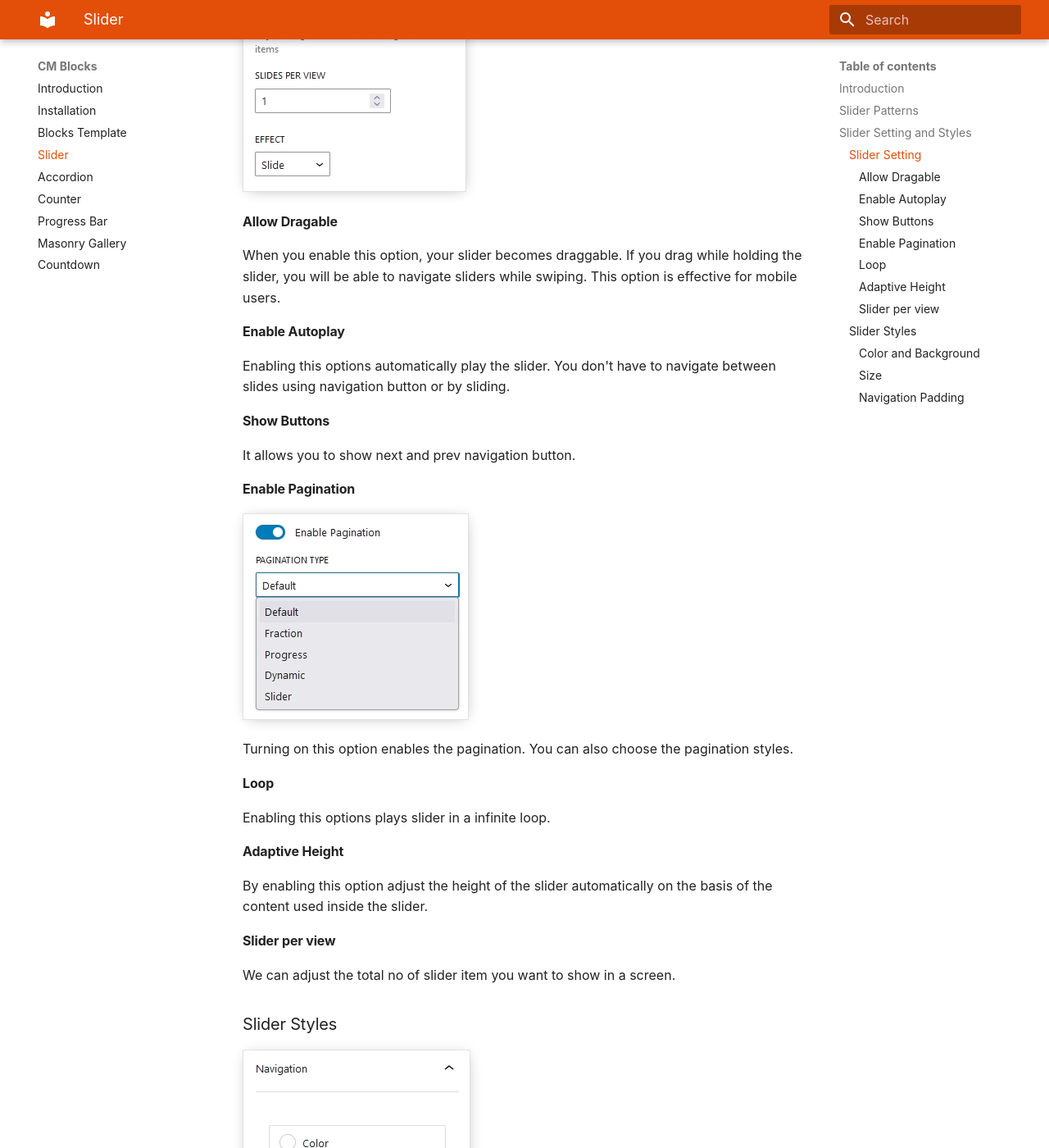
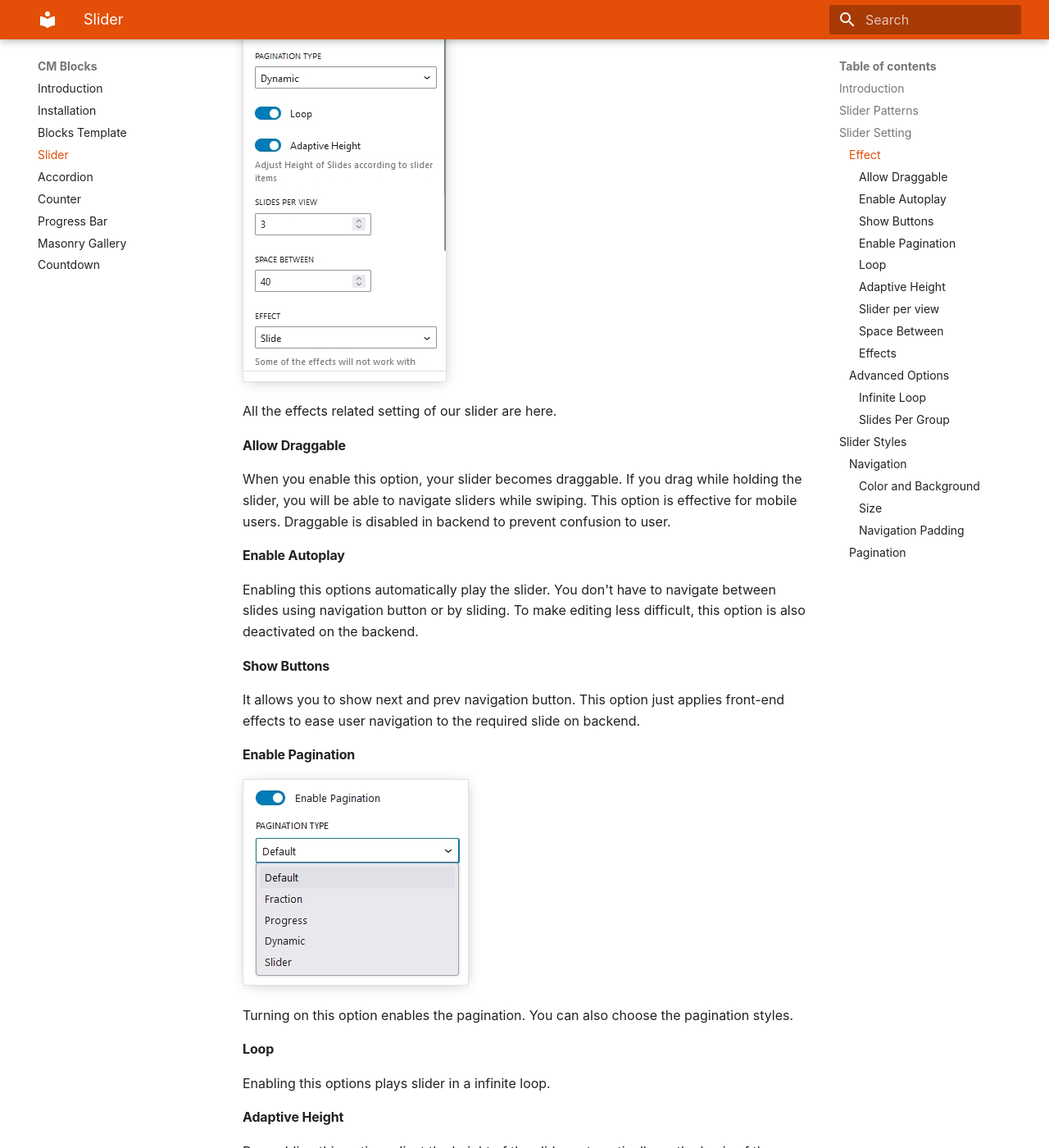
Before and after one commit to codemanas/cm-blocks-docs, an MkDocs documentation site: the page built from docs/slider.md, in a window 1280 px wide and 1400 px high, scrolled down 1628 px. Shown: the whole window at 82% size. Built offline with MkDocs 1.6.1 and Material for MkDocs 9.7.7, drawn with Linux system fonts in a browser that asks for light colours; some web fonts are replaced; some of the changed text lies outside the part shown.

Commit message:
updated cm slider documentation

```diff
--- a/docs/slider.md
+++ b/docs/slider.md
@@ -5,22 +5,24 @@
 ![CM  Block Banner](img/Slider/slider-patterns.jpg)
 
 To use Our blocks you can directly press <b>+</b> button and search for CM Slider block. You can either start building slider from scratch or choose out beautiful prebuild patterns. Currently there are 5 beautiful slider templates available, which you can use it or also can modify as well.
-## Slider Setting and Styles
-Slider options and customization  is categorized into Setting and Styles.
 
-![CM  Block Banner](img/Slider/setting-styles.jpg)
-
-### Slider Setting
+## Slider Setting
 ![CM  Block Banner](img/Slider/slider-setting-effects.jpg)
 
-#### Allow Dragable
-When you enable this option, your slider becomes draggable. If you drag while holding the slider, you will be able to navigate sliders while swiping. This option is effective for mobile users.
+### Effect
+![CM  Block Banner](img/Slider/slider-effect.jpg)
+
+All the effects related setting of our slider are here.
+
+
+#### Allow Draggable
+When you enable this option, your slider becomes draggable. If you drag while holding the slider, you will be able to navigate sliders while swiping. This option is effective for mobile users. Draggable is disabled in backend to prevent confusion to user.
 
 ####  Enable Autoplay
-Enabling this options automatically play the slider. You don't have to navigate between slides using navigation button or by sliding.
+Enabling this options automatically play the slider. You don't have to navigate between slides using navigation button or by sliding.  To make editing less difficult, this option is also deactivated on the backend.
 
 #### Show Buttons
-It allows you to show next and prev navigation button.
+It allows you to show next and prev navigation button. This option just applies front-end effects to ease user navigation to the required slide on backend.
 
 #### Enable Pagination
 ![CM  Block Banner](img/Slider/slider-pagination.jpg)
@@ -36,7 +38,28 @@
 #### Slider per view
 We can adjust the total no of slider item you want  to show in a screen.
 
-### Slider Styles
+#### Space Between
+Here, you can add the gap(In px) between slider items.
+
+#### Effects
+![CM  Block Banner](img/Slider/slider-effects.jpg)
+
+Five different slider effects are available. Slide, Fade, Cube, Coverflow and Flip.
+
+### Advanced Options
+![CM  Block Banner](img/Slider/advanced-options.jpg)
+
+You can choose how many slider elements to move on a single slide with this option.
+
+> ##### Infinite Loop
+> Total number of slides should be at least double the amount of Slide Per View i.e If Slide Per View is 2, You must have at lest 4 slides.
+>
+> ##### Slides Per Group
+> This optins determines how many slides to move at a time. Slides Per Group should never exceed Slides Per View.
+
+## Slider Styles
+
+### Navigation
 ![CM  Block Banner](img/Slider/slider-navigation.jpg)
 
 #### Color and Background
@@ -47,3 +70,8 @@
 
 #### Navigation Padding
 Next and Prev Navigation button padding can be adjusted accordingly.
+
+### Pagination
+![CM  Block Banner](img/Slider/paginastion.jpg)
+
+ The option allows you to choose the color of pagination.
```
Also changed, not shown: docs/img/Slider/advanced-options.jpg (added), docs/img/Slider/paginastion.jpg (added), docs/img/Slider/slider-effect.jpg (added), docs/img/Slider/slider-effects.jpg, docs/img/Slider/slider-setting-effects.jpg.
